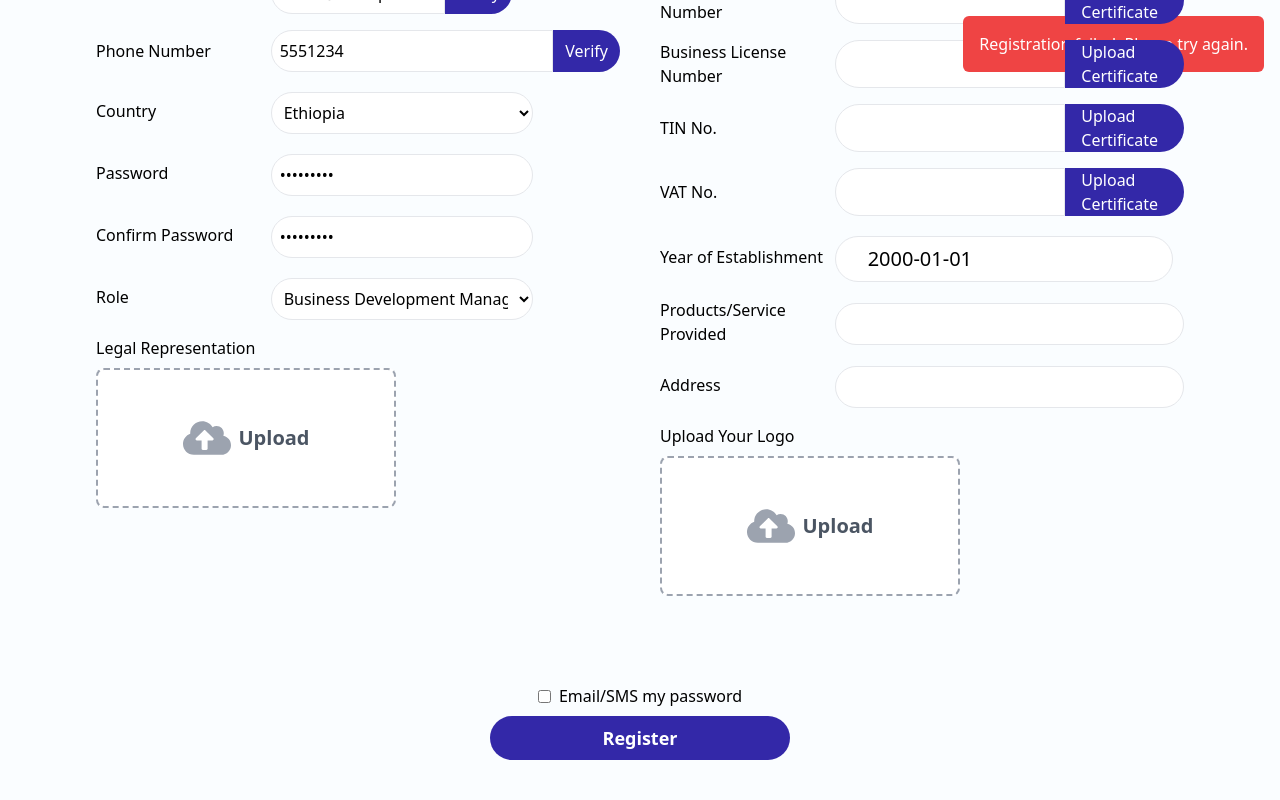
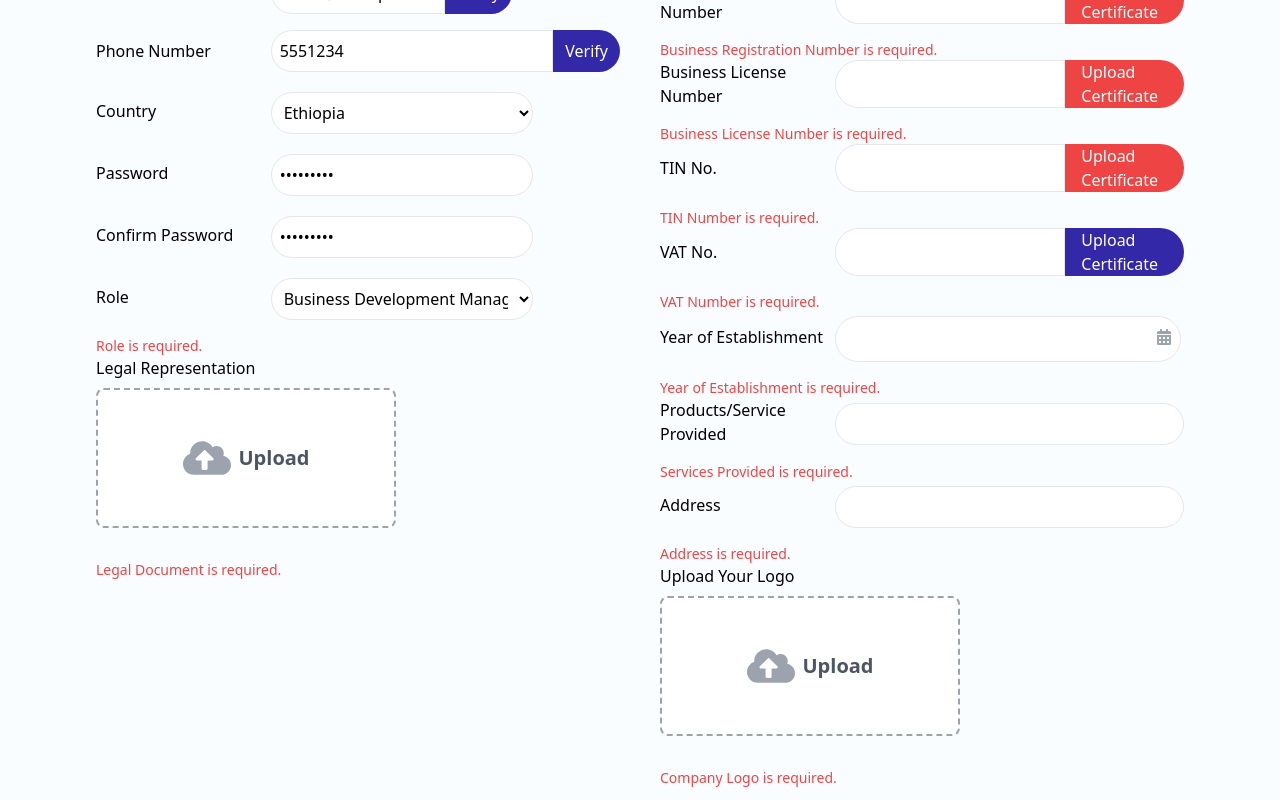
Before and after one commit to sosinaesayas/firma_frontend, a React (Vite) app: page /company_signup in a window 1280 px wide. Both pictures are taken after typing "Sample", "name@example.com", "5551234", "Sample123", "Sample123", "Sample" into the empty fields and a click on the button "Register". Shown: the part 230-1030 px from the top of the page. Built offline with nearby package versions, Linux system fonts and the light colour scheme; no server answers.

Commit message:
Modified the signup page to check all the required fields are filled out.

```diff
--- a/src/features/auth/company/company_auth_api.tsx
+++ b/src/features/auth/company/company_auth_api.tsx
@@ -26,7 +26,7 @@ interface CompanyAuthState {
   legalDocument: File | null ;
 }
 
-const signUpCompany = async (data: CompanyAuthState) => {
+export const signUpCompany = async (data: CompanyAuthState) => {
   const formData = new FormData();
   formData.append("representativeName", data.representativeName);
   formData.append("email", data.email);
@@ -76,13 +76,10 @@ const signUpCompany = async (data: CompanyAuthState) => {
 
   try {
     const response = await postRequest("/auth/company-signup", toBeSent, "multipart/form-data");
-    console.log("Response", response);
-    return response.data;
+    // console.log("Response", response);
+    return response;
   } catch (error: any) {
-    console.log("oops error", error);
-    return error.response.data;
+    console.log("oops error", error.response.data);
+    return error.response;
   }
 };
-
-
-export { signUpCompany };
--- a/src/features/auth/company/company_auth_slice.tsx
+++ b/src/features/auth/company/company_auth_slice.tsx
@@ -29,21 +29,21 @@ type CompanyAuthState = {
 const initialState: CompanyAuthState = {
   isEmailVerified: false,
   isPhoneVerified: false,
-  representativeName: "kim",
-  email: "jo@doe.com",
+  representativeName: "",
+  email: "",
   phone: "",
   country: "Ethiopia",
-  password: "password1234",
-  confirmPassword: "password1234",
+  password: "",
+  confirmPassword: "",
   role: "",
-  companyName: "EBS",
-  businessRegistrationNumber: "123456",
-  businessLicenseNumber: "654321",
-  tinNumber: "147852",
-  vatNumber: "258741",
-  yearOfEstablishment: "2000",
-  servicesProvided: "media",
-  address: "addis ababa",
+  companyName: "",
+  businessRegistrationNumber: "",
+  businessLicenseNumber: "",
+  tinNumber: "",
+  vatNumber: "",
+  yearOfEstablishment: "",
+  servicesProvided: "",
+  address: "",
   logo: null,
   legalDocument: null,
   businessLicenseNo: null,
--- a/src/features/auth/company/components/companySignUp.tsx
+++ b/src/features/auth/company/components/companySignUp.tsx
@@ -11,7 +11,7 @@ import {
   setIsPhoneVerified,
   setFiles,
 } from "../company_auth_slice";
-import {signUpCompany}  from "../company_auth_api";
+import { signUpCompany } from "../company_auth_api";
 import { setResponseMessage, clearResponseMessage } from "../responseSlice";
 
 const SignUpForm: React.FC = () => {
@@ -24,6 +24,7 @@ const SignUpForm: React.FC = () => {
     useState(false);
   const [vatNoUploaded, setVatNoUploaded] = useState(false);
   const [tinNoUploaded, setTinNoUploaded] = useState(false);
+  const [errors, setErrors] = useState<{ [key: string]: string }>({});
   const dispatch: AppDispatch = useDispatch();
   const signup = useSelector((state: RootState) => state.form);
   const responseMessage = useSelector((state: RootState) => state.response);
@@ -71,11 +72,56 @@ const SignUpForm: React.FC = () => {
     handlePasswordMatch();
   }, [signup.confirmPassword]);
 
+  const validateFields = () => {
+    const newErrors: { [key: string]: string } = {};
+
+    if (!signup.representativeName)
+      newErrors.representativeName = "Representative Name is required.";
+    if (!signup.email) newErrors.email = "Email is required.";
+    if (!signup.phone) newErrors.phone = "Phone Number is required.";
+    if (!signup.country) newErrors.country = "Country is required.";
+    if (!signup.password) newErrors.password = "Password is required.";
+    if (!signup.confirmPassword)
+      newErrors.confirmPassword = "Confirm Password is required.";
+    if (!signup.role) newErrors.role = "Role is required.";
+    if (!legalDocumentUploaded)
+      newErrors.legalDocument = "Legal Document is required.";
+    if (!signup.companyName)
+      newErrors.companyName = "Company Name is required.";
+    if (!signup.businessRegistrationNumber)
+      newErrors.businessRegistrationNumber =
+        "Business Registration Number is required.";
+    if (!businessRegisterUploaded)
+      newErrors.businessRegisterNo =
+        "Business Registration Certificate is required.";
+    if (!signup.businessLicenseNumber)
+      newErrors.businessLicenseNumber = "Business License Number is required.";
+    if (!businessLicenseNoUploaded)
+      newErrors.businessLicenseNo = "Business License Certificate is required.";
+    if (!signup.tinNumber) newErrors.tinNumber = "TIN Number is required.";
+    if (!tinNoUploaded) newErrors.tinNo = "TIN Certificate is required.";
+    if (!signup.vatNumber) newErrors.vatNumber = "VAT Number is required.";
+    if (!vatNoUploaded) newErrors.vatNo = "VAT Certificate is required.";
+    if (!signup.yearOfEstablishment)
+      newErrors.yearOfEstablishment = "Year of Establishment is required.";
+    if (!signup.servicesProvided)
+      newErrors.servicesProvided = "Services Provided is required.";
+    if (!signup.address) newErrors.address = "Address is required.";
+    if (!logoUploaded) newErrors.logo = "Company Logo is required.";
+
+    return newErrors;
+  };
+
   const onSubmit = async (e: React.FormEvent) => {
     e.preventDefault();
 
-    // console.log("signup datas", signup);
+    const newErrors = validateFields();
+    if (Object.keys(newErrors).length > 0) {
+      setErrors(newErrors);
+      return;
+    }
 
+    if (Object.keys(newErrors).length !== 0) {
       try {
         const response = await signUpCompany(signup);
 
@@ -89,7 +135,7 @@ const SignUpForm: React.FC = () => {
         } else {
           dispatch(
             setResponseMessage({
-            message: "Registration failed. Please try again.",
+              message: `Registration failed. ${response.data}`,
               type: "error",
             })
           );
@@ -99,17 +145,19 @@ const SignUpForm: React.FC = () => {
         console.log("Error:", err);
         dispatch(
           setResponseMessage({
-          message: "Registration failed. Please try again.",
+            message: `Registration failed. "${err}`,
             type: "error",
           })
         );
       }
 
       // Hide the message after 3 seconds
-
       setTimeout(() => {
         dispatch(clearResponseMessage());
       }, 3000);
+    } else {
+      console.log("Validation failed");
+    }
   };
 
   const verifyEmail = () => {
@@ -164,7 +212,6 @@ const SignUpForm: React.FC = () => {
               <h3 className="font-semibold mb-4 text-[#3328a8]">
                 Representative Information
               </h3>
-
               <div className="mb-4 flex items-center">
                 <label className="w-1/3">Representative Name</label>
                 <input
@@ -174,12 +221,17 @@ const SignUpForm: React.FC = () => {
                   className="w-1/2 p-2 border rounded-full bg-white"
                 />
               </div>
-
+              {errors.representativeName && (
+                <p className="text-red-500 text-sm">
+                  {errors.representativeName}
+                </p>
+              )}
               <div className="mb-4 flex items-center">
                 <label className="w-1/3">E-mail Address</label>
                 <div className="flex w-2/3">
                   <input
                     type="email"
+                    required={true}
                     onChange={handleInputChange("email")}
                     className="w-1/2 p-2 border rounded-l-full bg-white"
                   />
@@ -191,12 +243,15 @@ const SignUpForm: React.FC = () => {
                   </button>
                 </div>
               </div>
-
+              {errors.email && (
+                <p className="text-red-500 text-sm">{errors.email}</p>
+              )}
               <div className="mb-4 flex items-center">
                 <label className="w-1/3">Phone Number</label>
                 <div className="flex w-2/3">
                   <input
                     type="tel"
+                    required={true}
                     onChange={handleInputChange("phone")}
                     className="w-full p-2 border rounded-l-full w-1/2 bg-white"
                   />
@@ -208,31 +263,40 @@ const SignUpForm: React.FC = () => {
                   </button>
                 </div>
               </div>
-
+              {errors.phone && (
+                <p className="text-red-500 text-sm">{errors.phone}</p>
+              )}
               <div className="mb-4 flex items-center">
                 <label className="w-1/3">Country</label>
                 <select
                   className="w-1/2 mt-1 p-2 border rounded-full bg-white"
                   onChange={handleInputChange("country")}
+                  defaultValue={signup.country}
                 >
                   <option>Ethiopia</option>
                   <option>Kenya</option>
                 </select>
               </div>
-
+              {errors.country && (
+                <p className="text-red-500 text-sm">{errors.country}</p>
+              )}
               <div className="mb-4 flex items-center">
                 <label className="w-1/3">Password</label>
                 <input
                   type="password"
+                  required={true}
                   onChange={handleInputChange("password")}
                   className="w-1/2 mt-1 p-2 border rounded-full bg-white"
                 />
               </div>
-
+              {errors.password && (
+                <p className="text-red-500 text-sm">{errors.password}</p>
+              )}{" "}
               <div className="mb-4 flex items-center">
                 <label className="w-1/3">Confirm Password</label>
                 <input
                   type="password"
+                  required={true}
                   onChange={(e) =>
                     dispatch(
                       setField({
@@ -244,11 +308,12 @@ const SignUpForm: React.FC = () => {
                   className="w-1/2 mt-1 p-2 border rounded-full bg-white"
                 />
               </div>
-
               {isPasswordMatch ? null : (
                 <p className="text-red-500 text-sm">Passwords do not match</p>
               )}
-
+              {errors.confirmPassword && (
+                <p className="text-red-500 text-sm">{errors.confirmPassword}</p>
+              )}
               <div className="mb-4 flex items-center">
                 <label className="w-1/3">Role</label>
                 <select
@@ -263,14 +328,16 @@ const SignUpForm: React.FC = () => {
                   {/* Add more roles as needed */}
                 </select>
               </div>
-
+              {errors.role && (
+                <p className="text-red-500 text-sm">{errors.role}</p>
+              )}
               <label className="w-1/3">Legal Representation</label>
               <div className="mb-4 mt-2 flex items-center">
                 <div
                   {...getRootProps1()}
                   className=" mb-4 flex items-center border-2 w-[300px] h-[140px]   border-dashed border-gray-400 rounded-lg p-4 flex items-center justify-center cursor-pointer transition-colors bg-white"
                 >
-                  <input {...getInputProps1()} />
+                  <input {...getInputProps1()} required={true} />
                   {!legalDocumentUploaded ? (
                     <>
                       <FaCloudUploadAlt className="h-12 w-12 text-gray-400" />
@@ -288,6 +355,9 @@ const SignUpForm: React.FC = () => {
                   )}
                 </div>
               </div>
+              {errors.legalDocument && (
+                <p className="text-red-500 text-sm">{errors.legalDocument}</p>
+              )}
             </div>
 
             {/* Company Information */}
@@ -300,15 +370,20 @@ const SignUpForm: React.FC = () => {
                 <label className="w-1/3">Company Name</label>
                 <input
                   type="text"
+                  required={true}
                   onChange={handleInputChange("companyName")}
                   className="w-2/3 mt-1 p-2 border rounded-full bg-white"
                 />
               </div>
+              {errors.companyName && (
+                <p className="text-red-500 text-sm">{errors.companyName}</p>
+              )}
               <div className="mb-4 flex items-center">
                 <label className="w-1/3">Business Registration Number</label>
                 <div className="flex w-2/3">
                   <input
                     type="text"
+                    required={true}
                     onChange={handleInputChange("businessRegistrationNumber")}
                     className="w-full p-2 border rounded-l-full bg-white"
                   />
@@ -318,6 +393,9 @@ const SignUpForm: React.FC = () => {
                       businessRegisterUploaded
                         ? "bg-green-500 py-2"
                         : "bg-[#3328a8]"
+                    }
+                        text-white px-4 rounded-r-full cursor-pointer ${
+                          errors.businessRegisterNo ? "bg-red-500" : ""
                         }`}
                   >
                     <span>
@@ -328,18 +406,25 @@ const SignUpForm: React.FC = () => {
                     </span>
                     <input
                       type="file"
+                      required={true}
                       className="absolute inset-0 opacity-0 cursor-pointer"
                       onChange={handleFileChange("businessRegisterNo")}
                     />
                   </div>
                 </div>
               </div>
+              {errors.businessRegistrationNumber && (
+                <p className="text-red-500 text-sm">
+                  {errors.businessRegistrationNumber}
+                </p>
+              )}
 
               <div className="mb-4 flex items-center">
                 <label className="w-1/3">Business License Number</label>
                 <div className="flex w-2/3">
                   <input
                     type="text"
+                    required={true}
                     onChange={handleInputChange("businessLicenseNumber")}
                     className="w-full p-2 border rounded-l-full bg-white"
                   />
@@ -348,7 +433,9 @@ const SignUpForm: React.FC = () => {
                       businessLicenseNoUploaded
                         ? "bg-green-500 py-2"
                         : "bg-[#3328a8]"
-                    } text-white px-4 rounded-r-full cursor-pointer`}
+                    } text-white px-4 rounded-r-full cursor-pointer ${
+                      errors.businessLicenseNo ? "bg-red-500" : ""
+                    }`}
                   >
                     <span>
                       {" "}
@@ -364,19 +451,27 @@ const SignUpForm: React.FC = () => {
                   </div>
                 </div>
               </div>
+              {errors.businessLicenseNumber && (
+                <p className="text-red-500 text-sm">
+                  {errors.businessLicenseNumber}
+                </p>
+              )}
 
               <div className="mb-4 flex items-center">
                 <label className="w-1/3">TIN No.</label>
                 <div className="flex w-2/3">
                   <input
                     type="text"
+                    required={true}
                     onChange={handleInputChange("tinNumber")}
                     className="w-full p-2 border rounded-l-full bg-white"
                   />
                   <div
                     className={`relative ${
                       tinNoUploaded ? "bg-green-500 py-2" : "bg-[#3328a8]"
-                    } text-white px-4 rounded-r-full cursor-pointer`}
+                    } text-white px-4 rounded-r-full cursor-pointer ${
+                      errors.tinNo ? "bg-red-500" : ""
+                    }`}
                   >
                     <span>
                       {""}
@@ -390,19 +485,25 @@ const SignUpForm: React.FC = () => {
                   </div>
                 </div>
               </div>
+              {errors.tinNumber && (
+                <p className="text-red-500 text-sm">{errors.tinNumber}</p>
+              )}
 
               <div className="mb-4 flex items-center">
                 <label className="w-1/3">VAT No.</label>
                 <div className="flex w-2/3">
                   <input
                     type="text"
+                    required={true}
                     onChange={handleInputChange("vatNumber")}
                     className="w-full  p-2 border rounded-l-full bg-white"
                   />
                   <div
                     className={`relative ${
                       vatNoUploaded ? "bg-green-500 py-2" : "bg-[#3328a8]"
-                    } text-white px-4 rounded-r-full cursor-pointer`}
+                    } text-white px-4 rounded-r-full cursor-pointer${
+                      errors.vatNo ? "bg-red-500" : ""
+                    }`}
                   >
                     <span>
                       {""}
@@ -410,15 +511,19 @@ const SignUpForm: React.FC = () => {
                     </span>
                     <input
                       type="file"
+                      required={true}
                       className="absolute inset-0 opacity-0 cursor-pointer"
                       onChange={handleFileChange("vatNo")}
                     />
                   </div>
                 </div>
               </div>
-
+              {errors.vatNumber && (
+                <p className="text-red-500 text-sm">{errors.vatNumber}</p>
+              )}
               <div className="mb-4 flex items-center">
                 <label className="w-1/3">Year of Establishment</label>
+                <div className="relative w-2/3">
                   <DatePicker
                     selected={
                       signup.yearOfEstablishment
@@ -427,30 +532,47 @@ const SignUpForm: React.FC = () => {
                     }
                     onChange={handleChange}
                     dateFormat="yyyy-MM-dd"
+                    required={true}
                     id="date-of-establishment"
-                  className="w-2/1 text-xl mt-1 pl-8 p-2 border rounded-full bg-white"
-                >
-                  {/* <FaCalendarAlt className="calendar-icon" /> */}
-                </DatePicker>
+                    className="w-full text-xl mt-1 pr-10 p-2 border rounded-full bg-white"
+                  />
+                  <FaCalendarAlt className="absolute top-1/2 transform -translate-y-1/2 right-3 text-gray-400" />
                 </div>
+              </div>
+
+              {errors.yearOfEstablishment && (
+                <p className="text-red-500 text-sm">
+                  {errors.yearOfEstablishment}
+                </p>
+              )}
 
               <div className="mb-4 flex items-center">
                 <label className="w-1/3">Products/Service Provided</label>
                 <input
                   type="text"
+                  required={true}
                   onChange={handleInputChange("servicesProvided")}
                   className="w-2/3 mt-1 p-2 border rounded-full bg-white"
                 />
               </div>
+              {errors.servicesProvided && (
+                <p className="text-red-500 text-sm">
+                  {errors.servicesProvided}
+                </p>
+              )}
 
               <div className="mb-4 flex items-center">
                 <label className="w-1/3">Address</label>
                 <input
                   type="text"
+                  required={true}
                   onChange={handleInputChange("address")}
                   className="w-2/3 mt-1 p-2 border rounded-full bg-white"
                 />
               </div>
+              {errors.address && (
+                <p className="text-red-500 text-sm">{errors.address}</p>
+              )}
 
               <label className="w-1/3">Upload Your Logo</label>
               <div className="mb-4 flex items-center">
@@ -458,7 +580,7 @@ const SignUpForm: React.FC = () => {
                   {...getRootProps2()}
                   className=" mb-4 mt-2 flex items-center border-2 w-[300px] h-[140px]  border-dashed border-gray-400 rounded-lg p-4 flex items-center justify-center cursor-pointer transition-colors bg-white"
                 >
-                  <input {...getInputProps2()} />
+                  <input {...getInputProps2()} required={true} />
                   {!logoUploaded ? (
                     <>
                       <FaCloudUploadAlt className="h-12 w-12 text-gray-400" />
@@ -476,6 +598,9 @@ const SignUpForm: React.FC = () => {
                   )}
                 </div>
               </div>
+              {errors.logo && (
+                <p className="text-red-500 text-sm">{errors.logo}</p>
+              )}
             </div>
 
             {/* Submit Button */}
```
Lines whose indentation alone changed are shown as unchanged.
